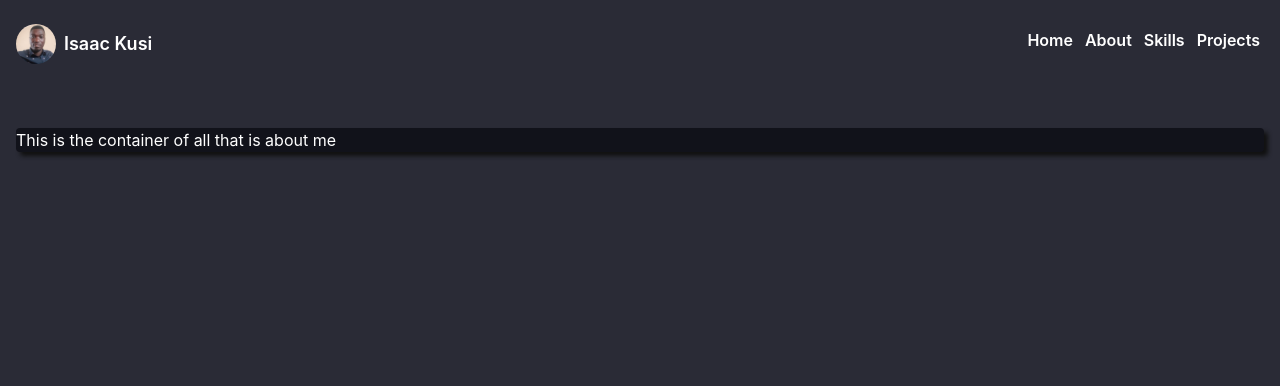
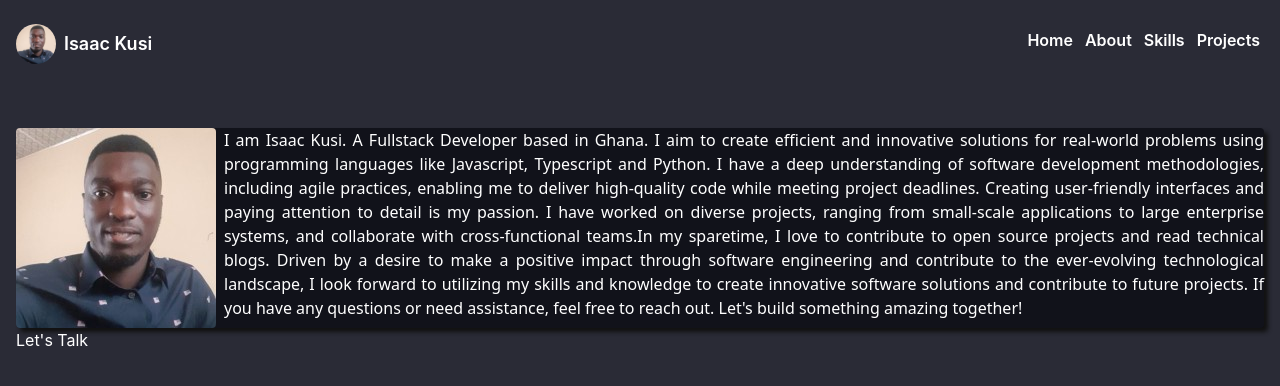
Before and after one commit to IsaacKusi/Portfolio, a React (Create React App) app: page /about in a window 1280 px wide. Shown: the top 386 px of the page. Built offline with nearby package versions, Linux system fonts and the light colour scheme.

Commit message:
portabout

```diff
--- a/src/Components/BodyComponents/About.js
+++ b/src/Components/BodyComponents/About.js
@@ -1,12 +1,29 @@
 
+import image from '../images/IKe.jpg'
 import './about.css'
 
 const About = () => {
     return <>
         <main className="bg-[#2a2b36] h-screen">
             <div className="container py-12">
-                <div  className="mt-20 text-white rounded bg-[#11121a] about">
-                <p>This is the container of all that is about me</p>
+                <div className="about mt-20 text-white rounded bg-[#11121a] flex justify-between">
+                    <img src={image} alt="sample.png" className='rounded '  />
+                    <p className='ml-2 text-md font-sans text-justify'>
+                        I am Isaac Kusi. A Fullstack Developer based in Ghana. I aim to create efficient and innovative solutions
+                        for real-world problems using programming languages like Javascript, Typescript and Python. I have a deep understanding
+                        of software development methodologies, including agile practices, enabling me to deliver high-quality code while meeting project deadlines.
+                        Creating user-friendly interfaces and paying attention to detail is my passion. I have worked on diverse projects,
+                        ranging from small-scale applications to large enterprise systems, and collaborate with cross-functional teams.
+                        <span className='mt-1' >
+                            In my sparetime, I love to contribute to open source projects and read technical blogs. Driven by a desire to make a positive
+                            impact through software engineering and contribute to the ever-evolving technological landscape,
+                            I look forward to utilizing my skills and knowledge to create innovative software solutions and contribute to future projects.
+                            If you have any questions or need assistance, feel free to reach out. Let's build something amazing together!
+                        </span>
+                    </p>
+                </div>
+                <div>
+                    <h3 className='text-white'>Let's Talk</h3>
                 </div>
             </div>
         </main>
```
